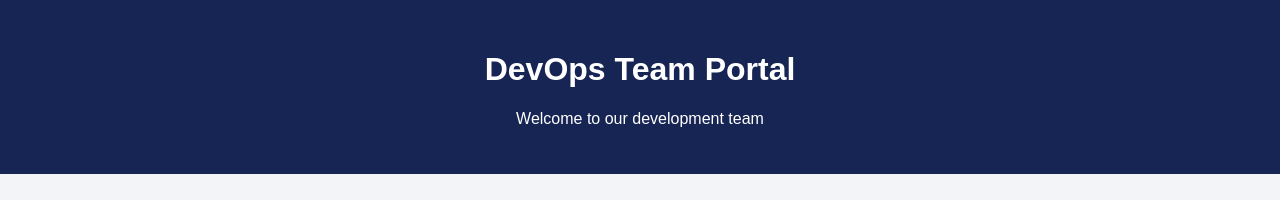
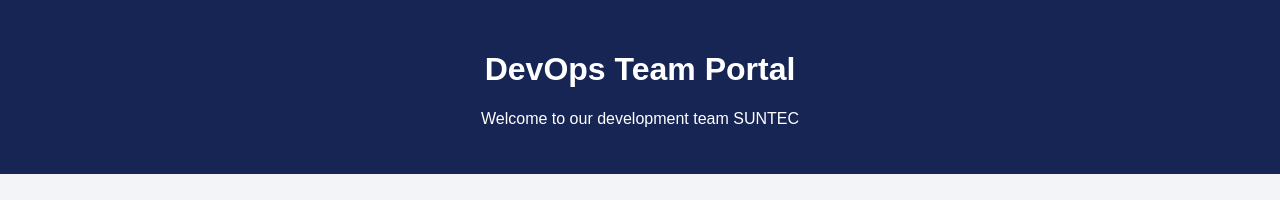
Before and after one commit to utkal2023/git-interactive-workshop, a plain HTML site: page index.html in a window 1280 px wide. Shown: the top 200 px of the page. Drawn offline with Linux system fonts and the light colour scheme.

Commit message:
addeded suntec

```diff
--- a/index.html
+++ b/index.html
@@ -9,7 +9,7 @@
 <body>
     <header>
         <h1>DevOps Team Portal</h1>
-        <p>Welcome to our development team</p>
+        <p>Welcome to our development team SUNTEC</p>
     </header>
 
     <main>
```
